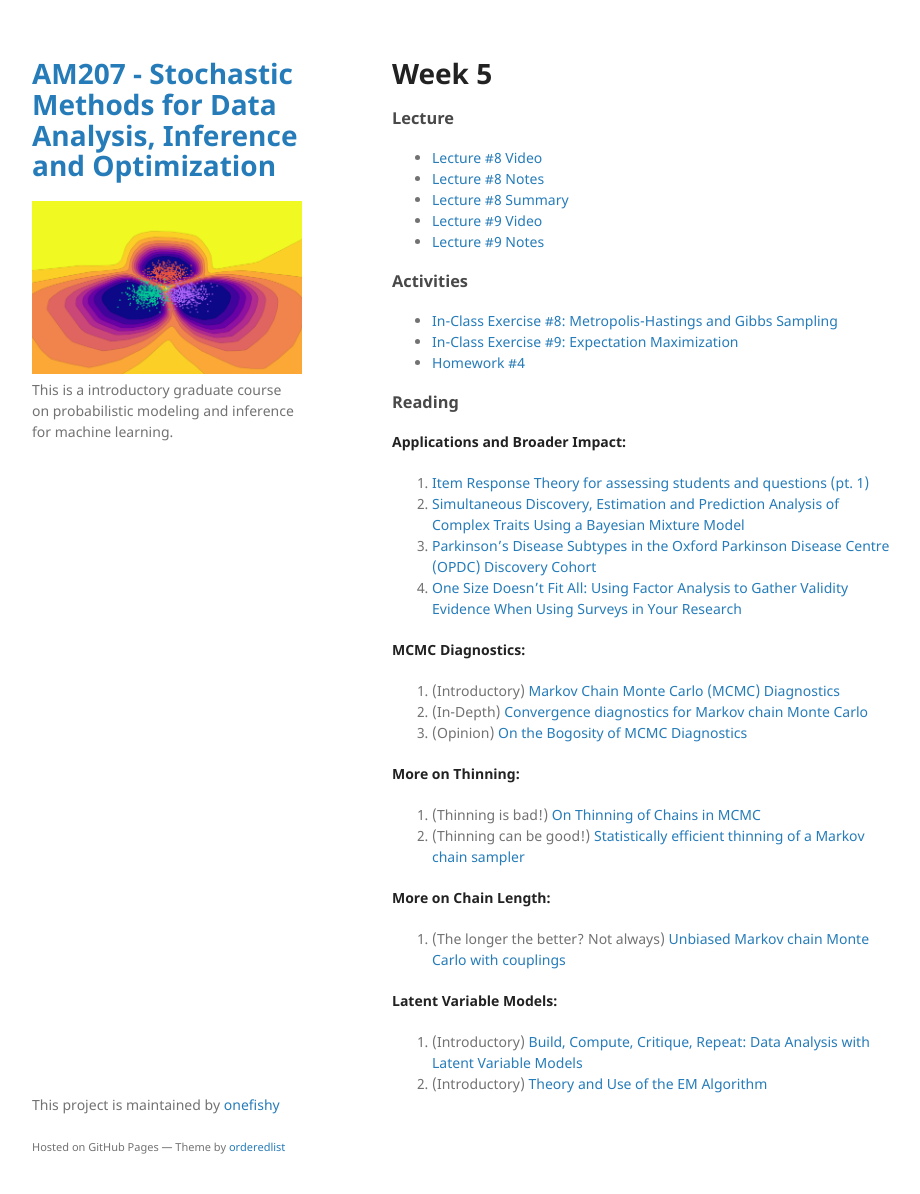
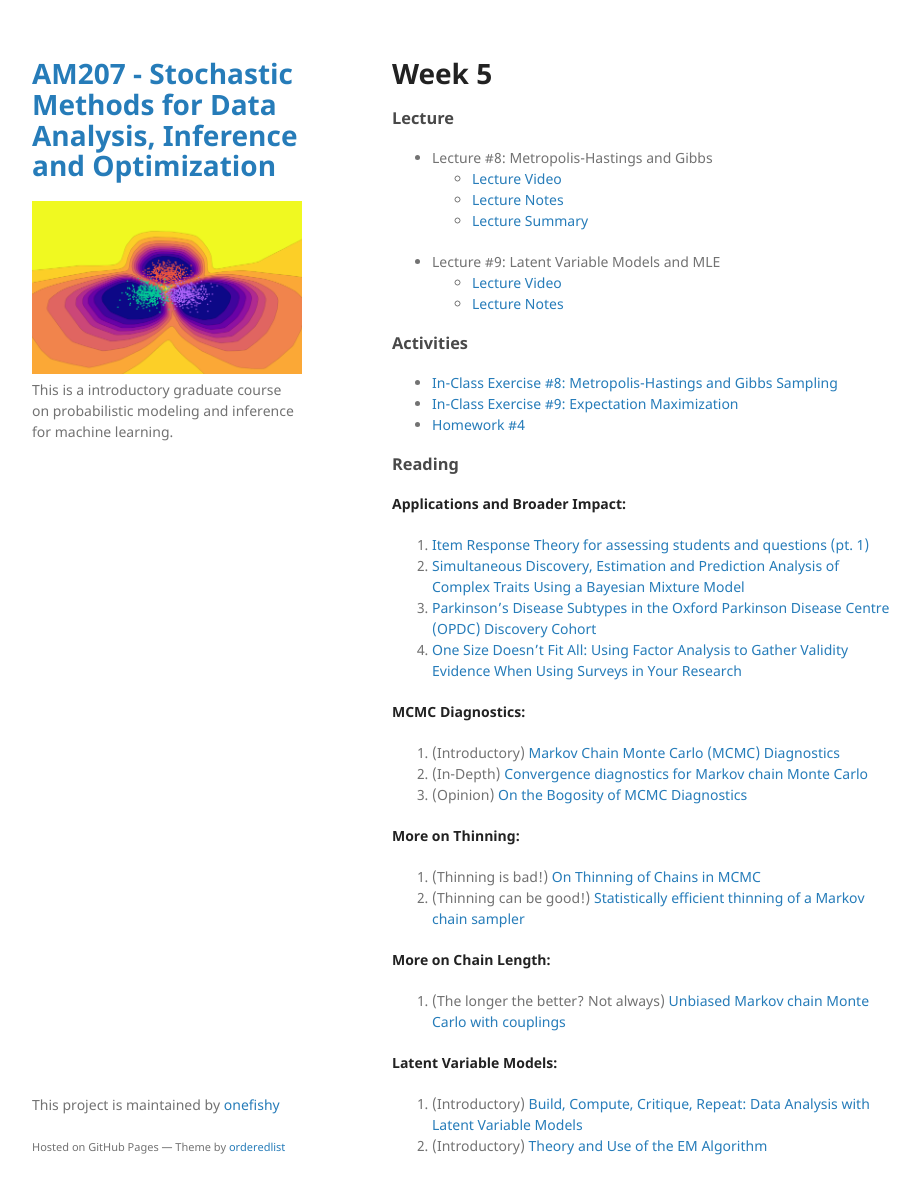
Before and after one commit to onefishy/am207, a Jekyll site: the page built from week5.md, in a window 1280 px wide and 1226 px high. Shown: the top 1194 px of the window, without its empty margins (178-1098 px from the left). Built offline with Jekyll 4.4.1, drawn with Linux system fonts in a browser that asks for light colours; our own code applies the rules of GitHub Pages for plain Markdown files.

Commit message:
Update week5.md

```diff
--- a/week5.md
+++ b/week5.md
@@ -1,11 +1,13 @@
 # Week 5
 
 ### Lecture
-- [Lecture #8 Video](https://youtu.be/y1WNKlA1ZhU)
-- [Lecture #8 Notes](https://github.com/onefishy/am207/blob/master/Lectures/lecture_8_notes.ipynb)
-- [Lecture #8 Summary](https://github.com/onefishy/am207/blob/master/Lectures/lecture_8_summary.ipynb)
-- [Lecture #9 Video](https://youtu.be/KWv5k1QaXIk)
-- [Lecture #9 Notes](https://github.com/onefishy/am207/blob/master/Lectures/lecture_9_notes.ipynb)
+- Lecture #8: Metropolis-Hastings and Gibbs
+  - [Lecture Video](https://youtu.be/y1WNKlA1ZhU)
+  - [Lecture Notes](https://github.com/onefishy/am207/blob/master/Lectures/lecture_8_notes.ipynb)
+  - [Lecture Summary](https://github.com/onefishy/am207/blob/master/Lectures/lecture_8_summary.ipynb)
+- Lecture #9: Latent Variable Models and MLE
+  - [Lecture Video](https://youtu.be/KWv5k1QaXIk)
+  - [Lecture Notes](https://github.com/onefishy/am207/blob/master/Lectures/lecture_9_notes.ipynb)
 
 ### Activities
 - [In-Class Exercise #8: Metropolis-Hastings and Gibbs Sampling](https://deepnote.com/workspace/weiwei-pan-2902decb-902f-40cc-9fa6-af2e3f31f15b/project/AM207Fall202108-MH-and-Gibbs-ffeba275-6f2a-417c-be99-0eb0d0b27bfb)
```
